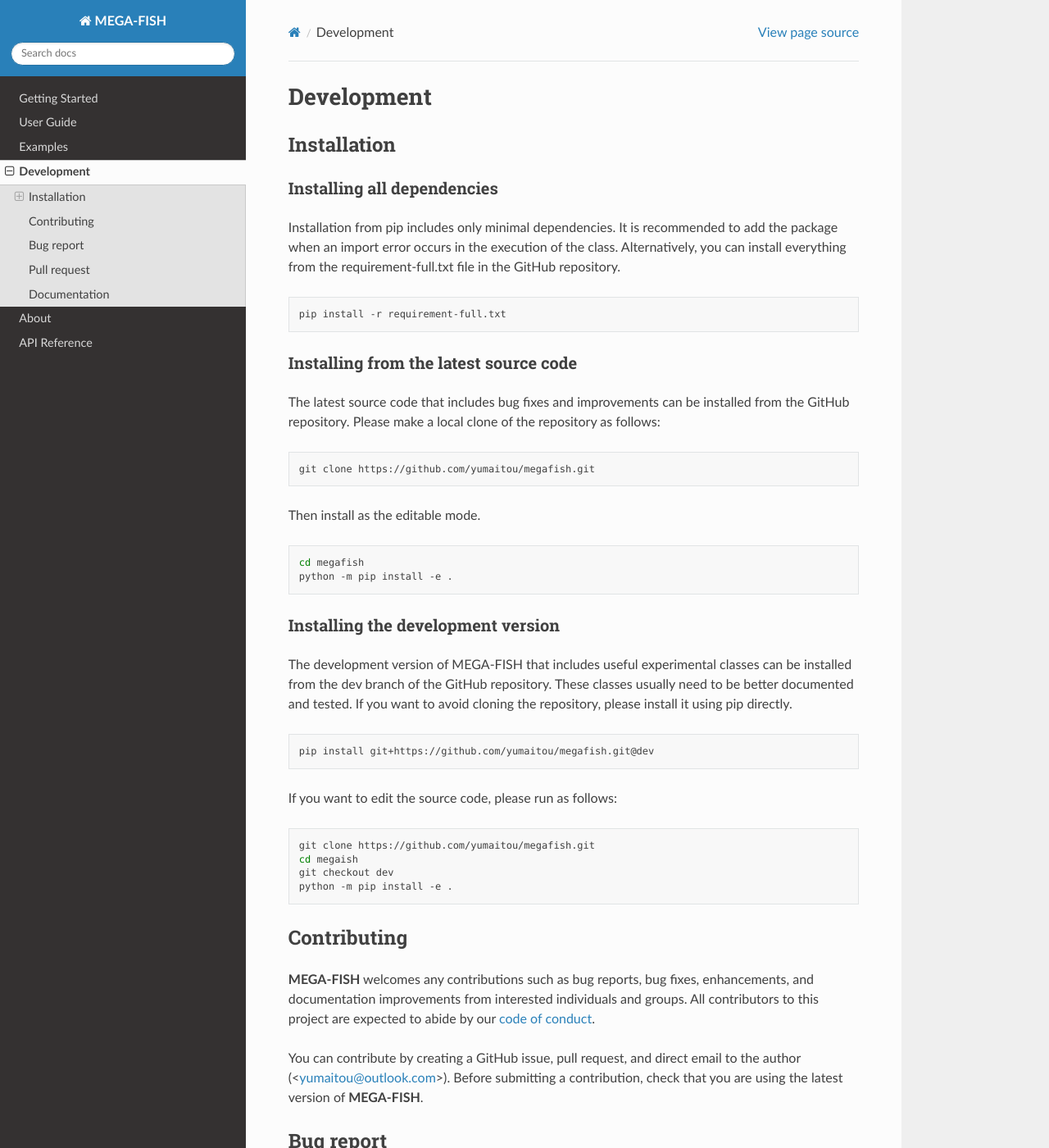
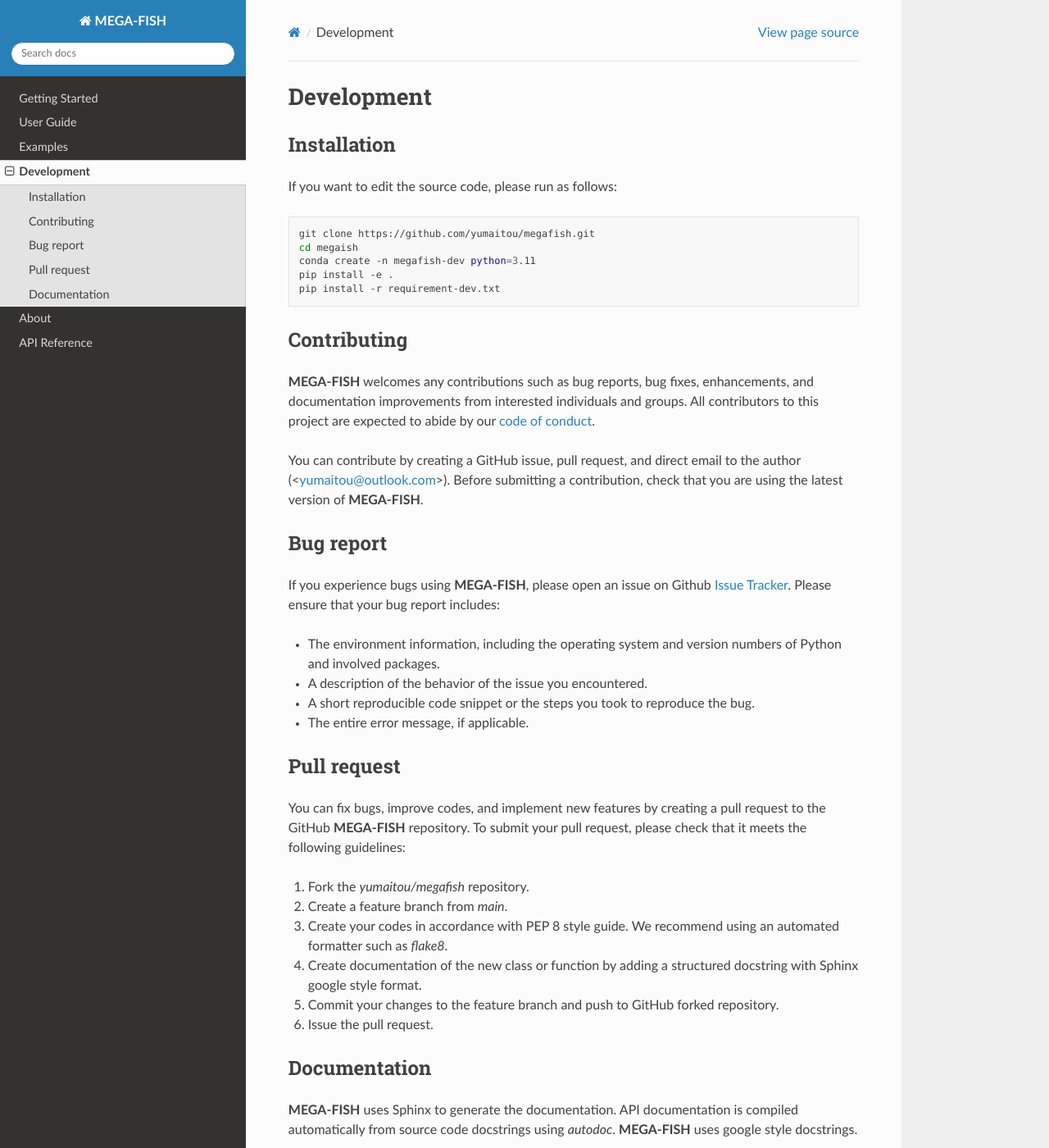
Before and after one commit to yumaitou/megafish, a Sphinx documentation site: the page built from docs/develop.rst, in a window 1280 px wide and 1400 px high. Shown: the whole window at 82% size. Built offline with Sphinx 7.4.7 and the Read the Docs theme 3.1.0, drawn with Linux system fonts in a browser that asks for light colours; some of the changed text lies outside the part shown.

Commit message:
Add Code of Conduct, update development documentation, and include development requirements

```diff
--- a/docs/develop.rst
+++ b/docs/develop.rst
@@ -2,49 +2,8 @@
 Development
 ================
 
-
-  .. _detailed-installation:
-
 Installation
 ======================
-
-Installing all dependencies
---------------------------------
-Installation from pip includes only minimal dependencies. It is recommended to
-add the package when an import error occurs in the execution of the class.
-Alternatively, you can install everything from the requirement-full.txt file
-in the GitHub repository.
-
-.. code-block:: bash
-
-    pip install -r requirement-full.txt
-
-Installing from the latest source code
-----------------------------------------
-The latest source code that includes bug fixes and improvements can be
-installed from the GitHub repository. Please make a local clone of the repository as follows:
-
-.. code-block:: bash
-
-    git clone https://github.com/yumaitou/megafish.git
-
-Then install as the editable mode.
-
-.. code-block:: bash
-
-    cd megafish
-    python -m pip install -e .
-
-Installing the development version
-----------------------------------------
-The development version of MEGA-FISH that includes useful experimental classes can be
-installed from the dev branch of the GitHub repository. These classes usually need
-to be better documented and tested. If you want to avoid cloning the repository,
-please install it using pip directly.
-
-.. code-block:: bash
-
-    pip install git+https://github.com/yumaitou/megafish.git@dev
 
 If you want to edit the source code, please run as follows:
 
@@ -52,12 +11,14 @@
 
     git clone https://github.com/yumaitou/megafish.git
     cd megaish
-    git checkout dev
-    python -m pip install -e .
+    conda create -n megafish-dev python=3.11
+    pip install -e .
+    pip install -r requirement-dev.txt
 
 
 Contributing
 ================
+
 **MEGA-FISH** welcomes any contributions such as bug reports, bug fixes,
 enhancements, and documentation improvements from interested individuals and
 groups. All contributors to this project are expected to abide by our
@@ -69,6 +30,7 @@
 
 Bug report
 ================================
+
 If you experience bugs using **MEGA-FISH**, please open an issue on
 Github `Issue Tracker <https://github.com/yumaitou/megafish/issue>`_.
 Please ensure that your bug report includes:
@@ -80,27 +42,19 @@
 
 Pull request
 ========================
+
 You can fix bugs, improve codes, and implement new features by creating a pull request to the GitHub **MEGA-FISH** repository. To submit your pull request, please check that it meets the following guidelines:
 
 1. Fork the `yumaitou/megafish` repository.
 2. Create a feature branch from `main`.
 3. Create your codes in accordance with PEP 8 style guide. We recommend using an automated formatter such as `flake8`.
 4. Create documentation of the new class or function by adding a structured docstring with Sphinx google style format.
-5. Add test function in the tests directory using `pytest`. All lines of the new code should be tested to keep full code coverage. Run the whole test suite and ensure that all tests pass.
-6. Commit your changes to the feature branch and push to GitHub forked repository.
-7. Issue the pull request.
-
-.. note::
-
-  Dependencies for developers, including test, linter, and documentation, can be
-  installed as follows.
-
-  .. code-block:: bash
-
-      pip install -r requirement-dev.txt
+5. Commit your changes to the feature branch and push to GitHub forked repository.
+6. Issue the pull request.
 
 Documentation
 ========================
+
 **MEGA-FISH** uses Sphinx to generate the documentation.
 API documentation is compiled automatically from source code docstrings using
 `autodoc`. **MEGA-FISH** uses google style docstrings.
```
Also changed, not shown: CODE_OF_CONDUCT.md (added, +73 -0 lines), requirements-dev.txt (added, +15 -0 lines).
